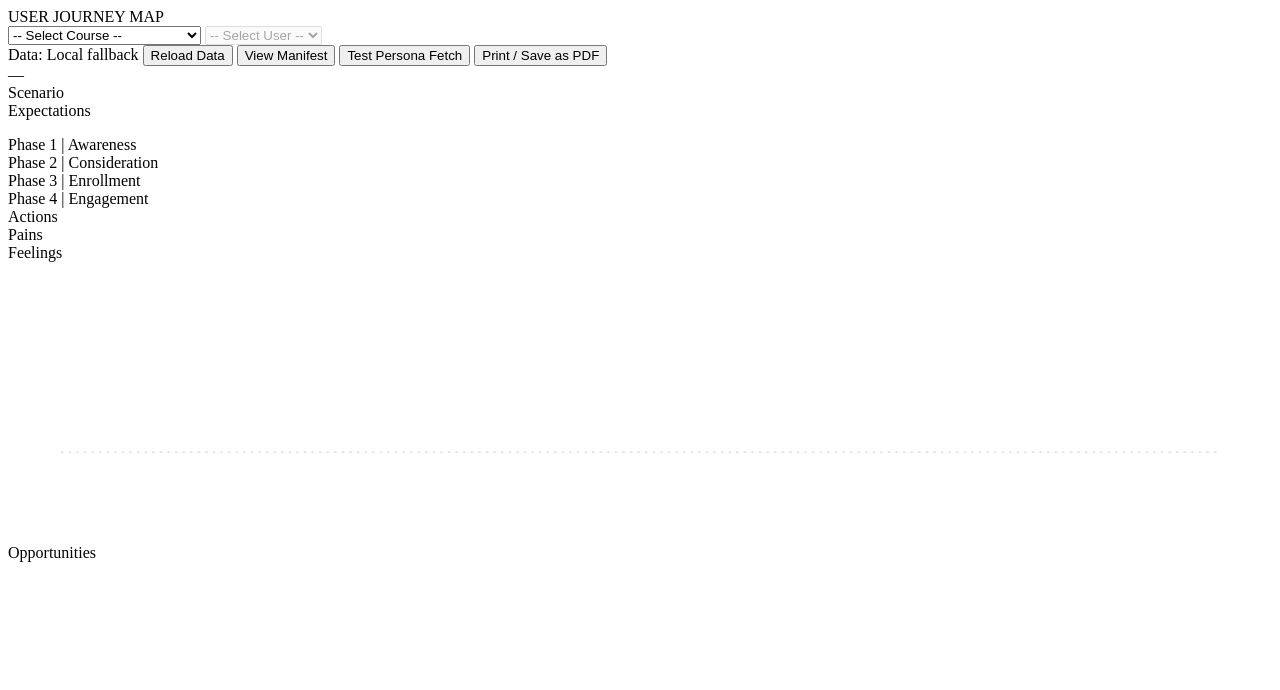
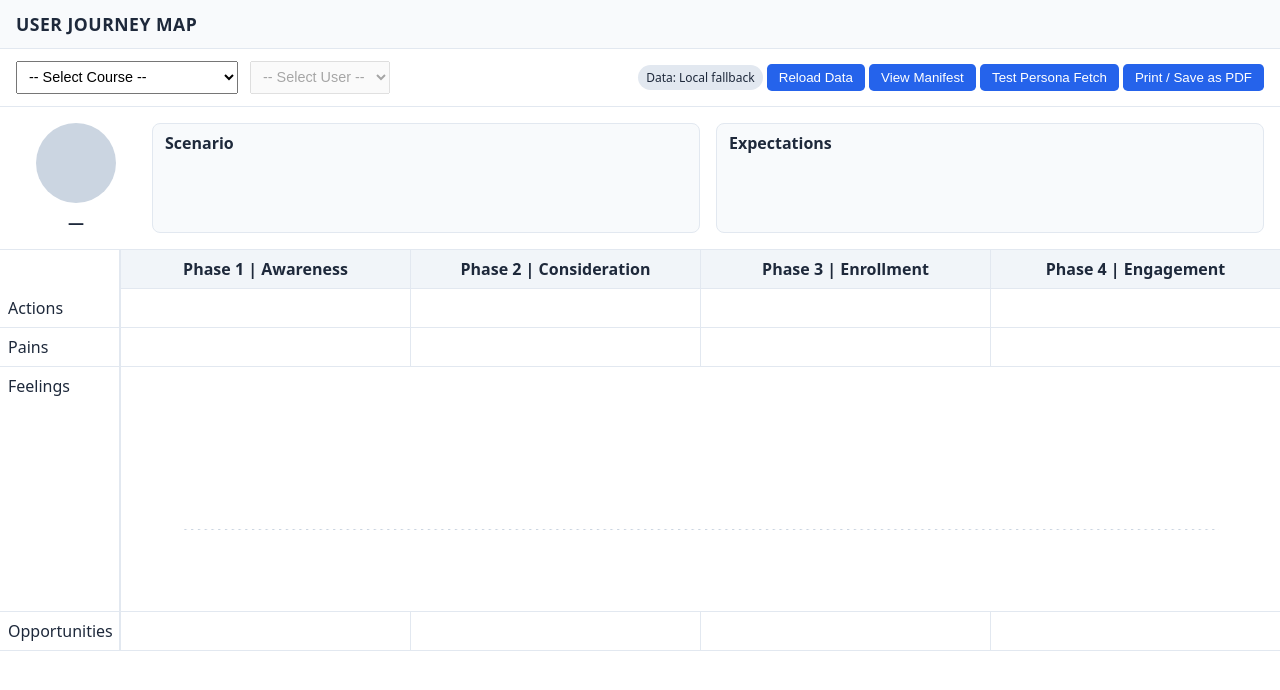
Before and after one commit to rogeratncstate/user-journey-map-generator, a plain HTML site: page index.html in a window 1280 px wide. Drawn offline with Linux system fonts and the light colour scheme; no server answers.

Commit message:
updating the entire css file

```diff
--- a/style.css
+++ b/style.css
@@ -1,9 +1,216 @@
+/* Reset / base */
+* {
+  box-sizing: border-box;
+}
+body {
+  margin: 0;
+  font-family: system-ui, sans-serif;
+  color: #1e293b;
+  background: #fff;
+}
+
+/* Header */
+.site-header {
+  background: #f8fafc;
+  border-bottom: 1px solid #e2e8f0;
+  padding: 0.75rem 1rem;
+}
+.site-header .title {
+  font-weight: 600;
+  font-size: 1.1rem;
+  letter-spacing: 0.5px;
+}
+
+/* Topbar with selects + actions */
+.topbar {
+  display: flex;
+  justify-content: space-between;
+  align-items: center;
+  padding: .75rem 1rem;
+  border-bottom: 1px solid #e2e8f0;
+}
+.topbar .selects {
+  display: flex;
+  gap: .75rem;
+}
+.topbar select {
+  padding: .4rem .5rem;
+  font-size: .9rem;
+}
+.topbar .actions button {
+  background: #2563eb;
+  border: none;
+  color: #fff;
+  padding: .4rem .75rem;
+  border-radius: .3rem;
+  cursor: pointer;
+}
+.topbar .actions button:hover {
+  background: #1d4ed8;
+}
+
+/* Persona / Scenario section */
+.hero {
+  display: flex;
+  flex-wrap: wrap;
+  padding: 1rem;
+  gap: 1rem;
+}
+.avatar-wrap {
+  display: flex;
+  flex-direction: column;
+  align-items: center;
+  gap: .5rem;
+  min-width: 120px;
+}
+.avatar {
+  width: 80px;
+  height: 80px;
+  border-radius: 50%;
+  background: #cbd5e1;
+}
+.persona-name {
+  font-weight: 600;
+}
+.card {
+  background: #f8fafc;
+  border: 1px solid #e2e8f0;
+  border-radius: .5rem;
+  flex: 1 1 200px;
+  padding: .5rem .75rem;
+}
+.card-head {
+  font-weight: 600;
+  margin-bottom: .25rem;
+}
+.card-body {
+  font-size: .9rem;
+}
+ul.bullets {
+  list-style: disc;
+  padding-left: 20px;
+  margin-block-start: .25rem;
+  margin-block-end: .5rem;
+}
+ul.bullets li {
+  margin: .25rem 0;
+}
+
+/* Grid layout */
+.grid {
+  display: grid;
+  grid-template-columns: 120px repeat(4, 1fr);
+  border-top: 1px solid #e2e8f0;
+}
+.grid .spacer {
+  border-right: 1px solid #e2e8f0;
+}
+.grid .tab {
+  text-align: center;
+  font-weight: 600;
+  padding: .5rem;
+  border-left: 1px solid #e2e8f0;
+  border-bottom: 1px solid #e2e8f0;
+  background: #f1f5f9;
+}
+.row-label {
+  padding: .5rem;
+  font-weight: 500;
+  border-right: 1px solid #e2e8f0;
+  border-bottom: 1px solid #e2e8f0;
+}
+.cell {
+  padding: .5rem .75rem;
+  border-left: 1px solid #e2e8f0;
+  border-bottom: 1px solid #e2e8f0;
+  font-size: .9rem;
+}
+.cell.feelings-merged {
+  grid-column: span 4;
+  padding: .75rem 1rem;
+  position: relative;
+}
+
+/* Ordered lists for Actions */
 ol {
   padding-inline-start: 20px;
   margin-block-start: .5rem;
   margin-block-end: .5rem;
 }
-
 ol li {
   margin: .25rem 0;
 }
+
+/* Feelings graph */
+.feelings-track-layer {
+  position: relative;
+  width: 100%;
+  height: 220px;
+}
+#feelingsSVG {
+  width: 100%;
+  height: 220px;
+}
+.quotes-layer {
+  position: absolute;
+  top: 0;
+  left: 0;
+  right: 0;
+  height: 220px;
+  display: grid;
+  grid-template-columns: repeat(4, 1fr);
+}
+.quotes-layer .qcol {
+  position: relative;
+  padding: 0 .25rem;
+}
+.speech {
+  max-width: 90%;
+  padding: .25rem .5rem;
+  border-radius: .5rem;
+  background: #f1f5f9;
+  border: 1px solid #cbd5e1;
+  font-size: .8rem;
+  position: absolute;
+  word-wrap: break-word;
+}
+.speech.above::after {
+  content: '';
+  position: absolute;
+  bottom: -6px;
+  left: 15px;
+  border-width: 6px 6px 0;
+  border-style: solid;
+  border-color: #cbd5e1 transparent transparent transparent;
+}
+.speech.below::after {
+  content: '';
+  position: absolute;
+  top: -6px;
+  left: 15px;
+  border-width: 0 6px 6px;
+  border-style: solid;
+  border-color: transparent transparent #cbd5e1 transparent;
+}
+
+/* Debug chips / controls */
+.chip {
+  display: inline-block;
+  background: #e2e8f0;
+  color: #1e293b;
+  padding: .25rem .5rem;
+  border-radius: 9999px;
+  font-size: .75rem;
+  margin-left: .5rem;
+}
+.debug-panel {
+  font-size: .75rem;
+  padding: .5rem;
+  background: #f8fafc;
+  border-top: 1px solid #e2e8f0;
+}
+.debug-panel pre {
+  background: #f1f5f9;
+  padding: .5rem;
+  overflow-x: auto;
+}
```
